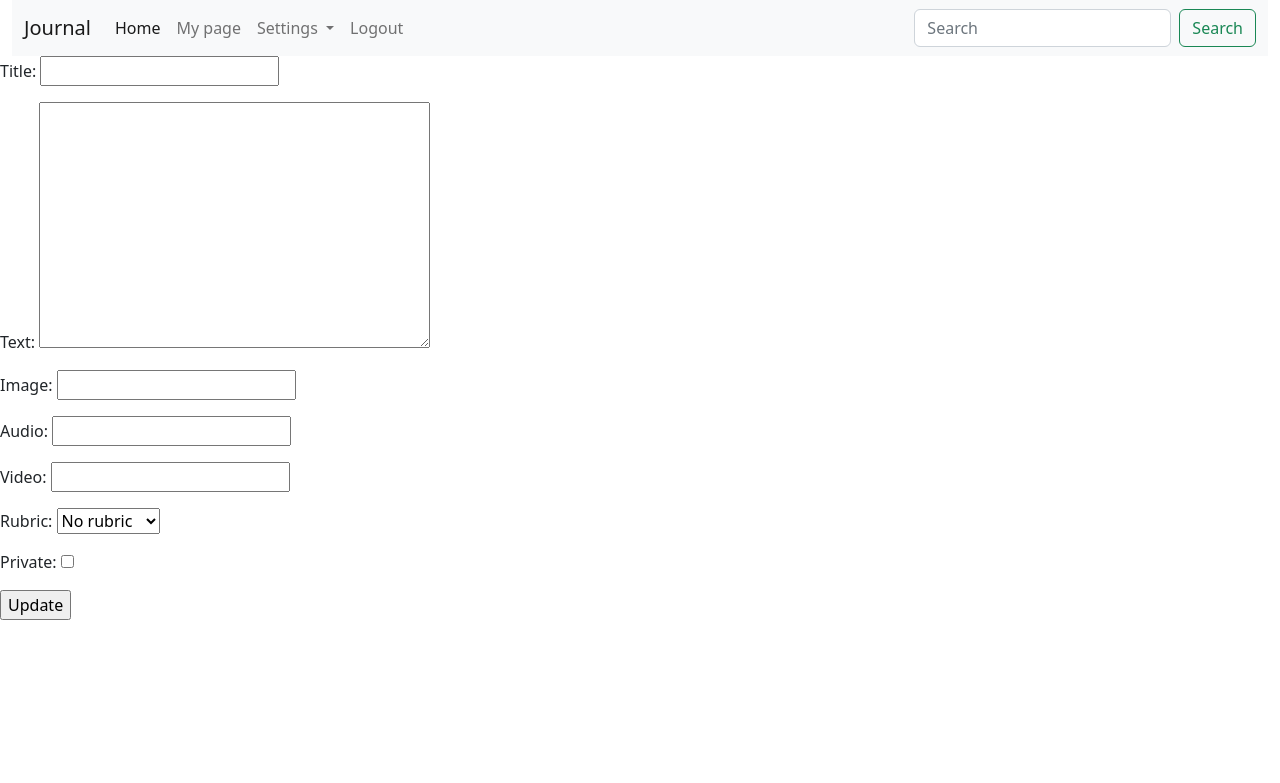
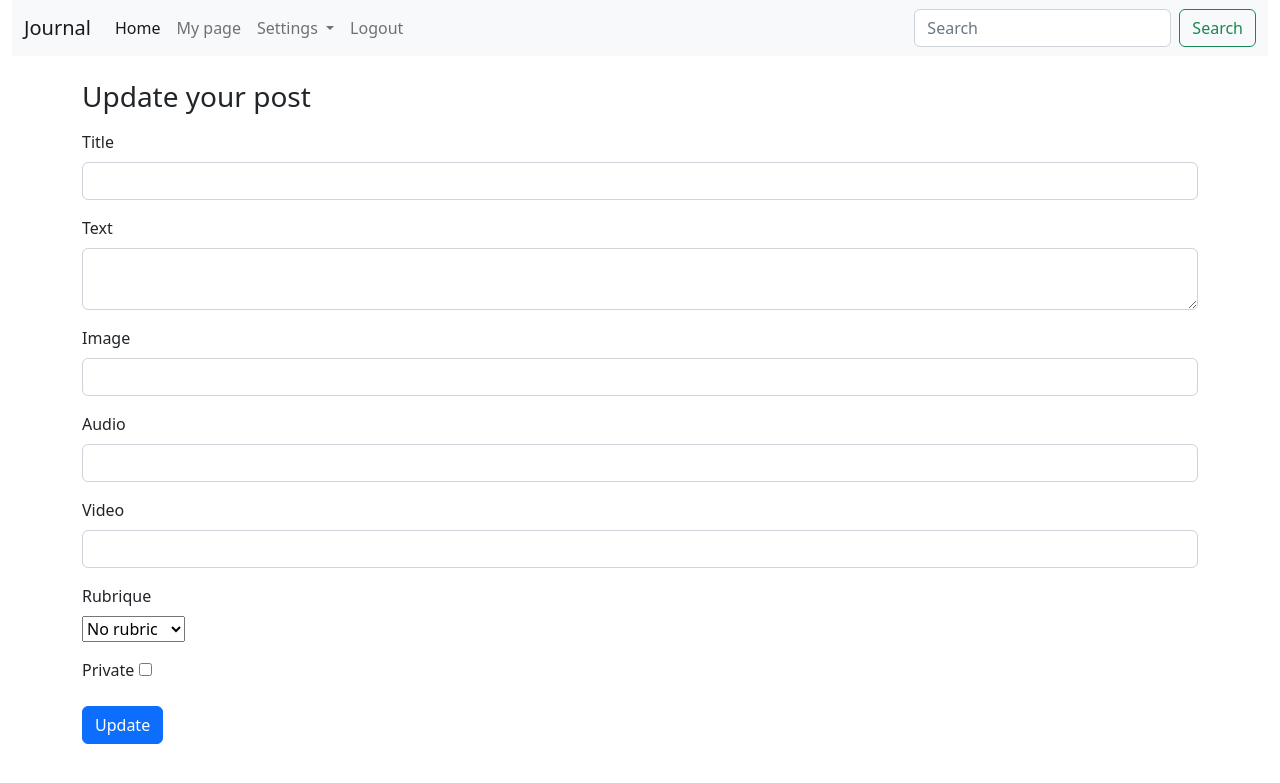
Before and after one commit to CafelatteHere/journal_app, a Django app: template journal_app/journal/templates/journal/post_update_form.html in a window 1280 px wide. Shown: the top 783 px of the page. Run offline with Django 4.2, Linux system fonts and the light colour scheme; the template is opened without the code that fills it: values that come from a table or form of the project are taken from there, others are empty.

Commit message:
Customize Update template design with Bootstrap
-  not able to render radio button customized view, used standard drop-down menu
- comment radio button part and may return to solve this task later (not prioritized, minor style issue)

```diff
--- a/journal_app/journal/templates/journal/post_update_form.html
+++ b/journal_app/journal/templates/journal/post_update_form.html
@@ -1,11 +1,51 @@
 {% extends 'journal/base.html' %}
 
 {% block content %}
-  <form action="" method="POST">
-    {% csrf_token %}
-    {{form.as_p}}
+ <div class="container">
+  <div class="row">
+    <div class="col-md-12">
+    </br>
+    <div class="mb-3">
+      <h3>Update your post</h3>
+    </div>
 
-    <input type="submit" value="Update"/>
-  </form>
+      <form action="" method="POST">
+        {% csrf_token %}
+        {% for field in form %}
+          {% if field != form.rubric and field != form.private %}
+          <div class="mb-3 form-group">
+            <label for="{{field.name}}" class="form-label">{{field.label}}</label>
+            {{field.errors}}
+            {% if field == form.text %}
+              <textarea type="text" class="form-control" id="{{field.name}}" name="{{field.name}}" >{{field.value|default_if_none:"" }}</textarea>
+            {% else %}
+              <input type="text" class="form-control" id="{{field.name}}" name="{{field.name}}" value="{{field.value|default_if_none:"" }}">
+            {% endif %}
+          </div>
 
+            {% elif field == form.rubric %}
+            <div class="mb-3">
+              <label for="text" class="form-label">Rubrique</label>
+              </br>
+              {{field}}
+            {% comment %} {% for field.option in field %}
+            <input type="radio" class="form-radio" id="rubric" name="rubric" value="{{field.value}}">
+            <label for="rubric">{{form.rubric.i}}</label>
+            {% endfor %} {% endcomment %}
+            </div>
+            {% elif field == form.private%}
+            <div class="mb-3">
+              <label for="{{field.name}}" class="form-label">{{field.label}}</label>
+              {{field}}
+            </div>
+
+            {% endif %}
+        {% endfor %}
+
+        <input type="submit" class="btn btn-primary" value="Update"/>
+      </form>
+
+    </div>
+  </div>
+ </div>
 {% endblock content %}
```
